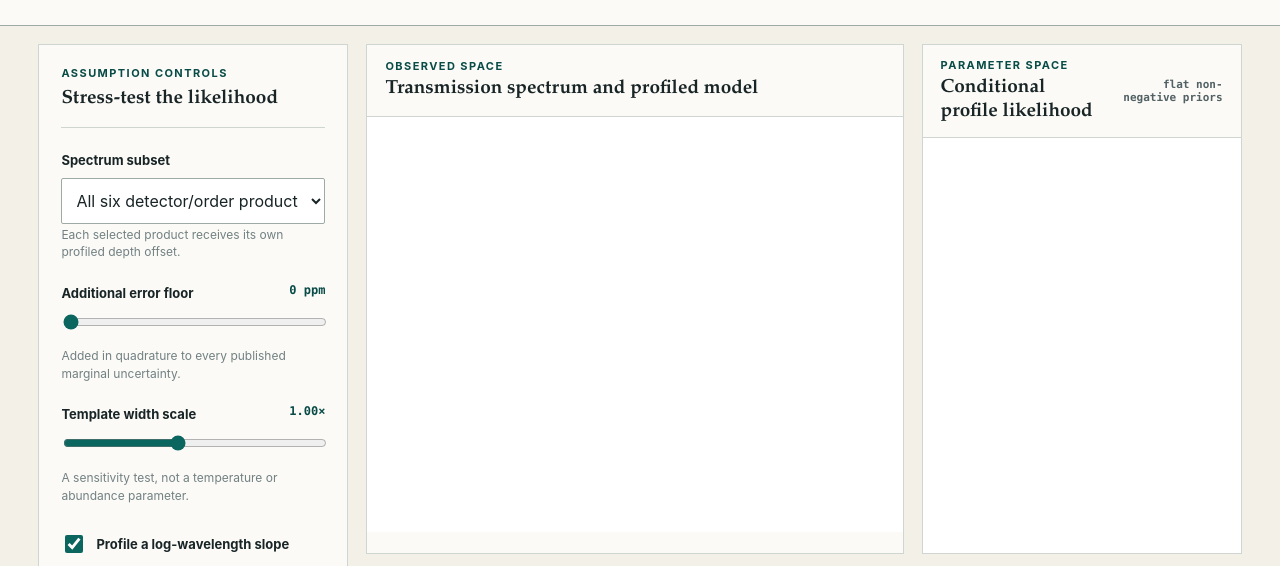
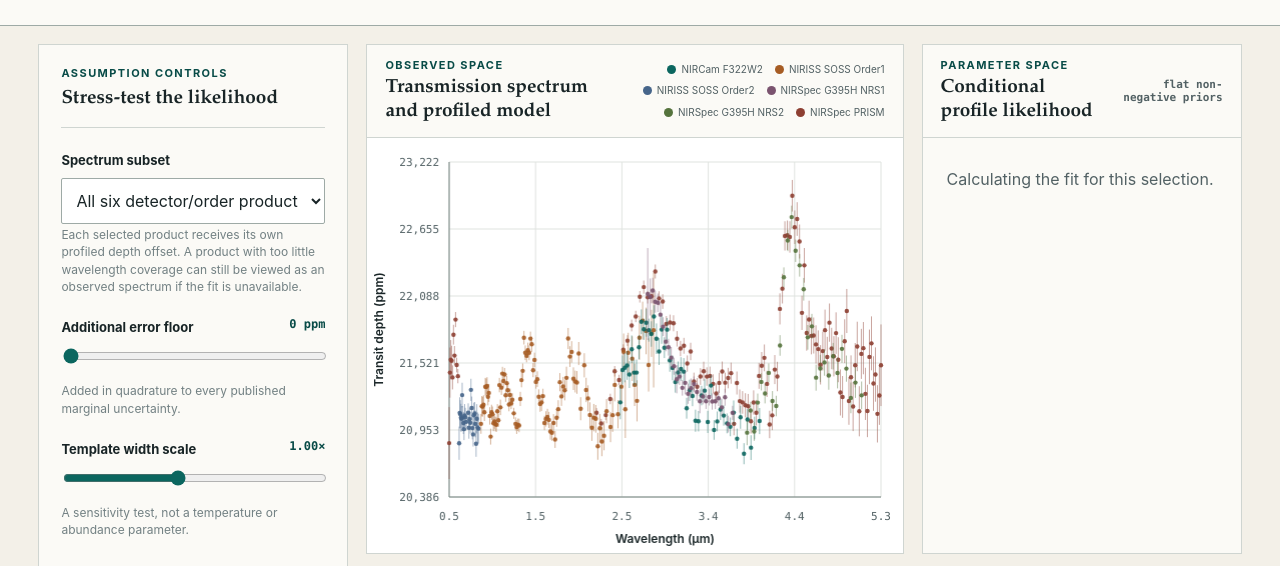
Before and after one commit to Biswajit1999/exoplanet-atmosphere-retrieval-lab, a website: page index.html in a window 1280 px wide. Shown: the part 229-795 px from the top of the page. Drawn offline with Linux system fonts and the light colour scheme.

Commit message:
Expose the spectral data and keep failed subset fits from showing stale results

```diff
--- a/app.js
+++ b/app.js
@@ -7,6 +7,12 @@ const format = (value, digits = 0) => Number(value).toLocaleString("en-GB", { ma
 
 function instrumentColours(names) {
   return Object.fromEntries([...names].sort().map((name, index) => [name, COLORS[index % COLORS.length]]));
+}
+
+function visibleSpectrum() {
+  if (state.result) return state.result.points;
+  const instrument = $("instrument").value;
+  return state.dataset.points.filter((point) => instrument === "all" || point.instrument === instrument);
 }
 
 function prepareCanvas(canvas) {
@@ -59,9 +65,8 @@ function drawAxes(context, width, height, bounds, labels) {
 }
 
 function drawSpectrum() {
-  if (!state.result) return;
   const { context, width, height } = prepareCanvas($("spectrumCanvas"));
-  const points = state.result.points;
+  const points = visibleSpectrum();
   const xValues = points.map((point) => point.wavelength_um);
   const yLow = points.map((point) => point.transit_depth_ppm - point.uncertainty_ppm);
   const yHigh = points.map((point) => point.transit_depth_ppm + point.uncertainty_ppm);
@@ -70,18 +75,21 @@ function drawSpectrum() {
     xMin: Math.min(...xValues), xMax: Math.max(...xValues),
     yMin: Math.min(...yLow) - padding, yMax: Math.max(...yHigh) + padding,
   }, { x: "Wavelength (µm)", y: "Transit depth (ppm)" });
-  const colours = instrumentColours(state.result.instruments);
-  for (const instrument of state.result.instruments) {
+  const instruments = [...new Set(points.map((point) => point.instrument))];
+  const colours = instrumentColours(instruments);
+  for (const instrument of instruments) {
     const selected = points.filter((point) => point.instrument === instrument).sort((a, b) => a.wavelength_um - b.wavelength_um);
     context.strokeStyle = colours[instrument];
     context.globalAlpha = 0.78;
     context.lineWidth = 1.5;
+    if (state.result) {
       context.beginPath();
       selected.forEach((point, index) => {
         const px = axes.x(point.wavelength_um), py = axes.y(point.model_ppm);
         if (index) context.lineTo(px, py); else context.moveTo(px, py);
       });
       context.stroke();
+    }
     context.globalAlpha = 0.48;
     context.lineWidth = 1;
     for (const point of selected) {
@@ -94,7 +102,11 @@ function drawSpectrum() {
     }
     context.globalAlpha = 1;
   }
-  $("spectrumSummary").textContent = `${points.length} spectral bins across ${state.result.instruments.length} products. The profiled model has residual RMS ${format(state.result.metrics.residual_rms_ppm, 1)} ppm and reduced chi-squared ${format(state.result.metrics.reduced_chi2, 2)}.`;
+  const productCount = instruments.length === 1 ? "one product" : `${instruments.length} products`;
+  const contextText = state.result
+    ? `The profiled model has residual RMS ${format(state.result.metrics.residual_rms_ppm, 1)} ppm and reduced chi-squared ${format(state.result.metrics.reduced_chi2, 2)}.`
+    : "The graph shows measured points and their marginal uncertainties.";
+  $("spectrumSummary").textContent = `${points.length} spectral bins across ${productCount}. ${contextText}`;
 }
 
 function posteriorColour(value, maximum) {
@@ -163,8 +175,9 @@ function renderMetrics() {
 }
 
 function renderLegend() {
-  const colours = instrumentColours(state.result.instruments);
-  $("legend").innerHTML = state.result.instruments.map((name) => `<span><i style="--swatch:${colours[name]}"></i>${name.replaceAll("_", " ")}</span>`).join("");
+  const instruments = [...new Set(visibleSpectrum().map((point) => point.instrument))].sort();
+  const colours = instrumentColours(instruments);
+  $("legend").innerHTML = instruments.map((name) => `<span><i style="--swatch:${colours[name]}"></i>${name.replaceAll("_", " ")}</span>`).join("");
 }
 
 function renderCoverage() {
@@ -174,7 +187,7 @@ function renderCoverage() {
   }, {});
   $("coverageRows").innerHTML = Object.entries(groups).sort(([a], [b]) => a.localeCompare(b)).map(([name, points]) => {
     const errors = points.map((point) => point.uncertainty_ppm).sort((a, b) => a - b);
-    const median = errors[Math.floor(errors.length / 2)];
+    const median = (errors[Math.floor((errors.length - 1) / 2)] + errors[Math.floor(errors.length / 2)]) / 2;
     const wavelengths = points.map((point) => point.wavelength_um);
     return `<tr><th scope="row">${name.replaceAll("_", " ")}</th><td>${points.length}</td><td>${format(Math.min(...wavelengths), 2)}–${format(Math.max(...wavelengths), 2)}</td><td>${format(median, 1)}</td></tr>`;
   }).join("");
@@ -182,18 +195,35 @@ function renderCoverage() {
 }
 
 function render() {
+  $("posteriorCanvas").hidden = false;
+  $("posteriorNotice").hidden = true;
   renderLegend(); renderMetrics(); drawSpectrum(); drawPosterior();
 }
 
+function showSpectrumOnly(message, pending = false) {
+  state.result = null;
+  $("metrics").replaceChildren();
+  $("fitFlag").className = pending ? "fit-flag" : "fit-flag bad";
+  $("fitFlag").textContent = pending ? "evaluating" : "fit unavailable";
+  $("interpretationText").textContent = message;
+  $("posteriorCanvas").hidden = true;
+  $("posteriorNotice").hidden = false;
+  $("posteriorNotice").textContent = message;
+  $("posteriorSummary").textContent = message;
+  renderLegend();
+  drawSpectrum();
+}
+
 function requestAnalysis() {
-  if (!state.dataset) return;
+  if (!state.worker) return;
   clearTimeout(state.timer);
+  const requestId = ++state.requestId;
+  $("workerStatus").textContent = "Evaluating likelihood grid";
+  $("runId").textContent = `analysis ${String(requestId).padStart(2, "0")}`;
+  showSpectrumOnly("Calculating the fit for this selection.", true);
   state.timer = setTimeout(() => {
-    state.requestId += 1;
-    $("workerStatus").textContent = "Evaluating likelihood grid";
-    $("runId").textContent = `analysis ${String(state.requestId).padStart(2, "0")}`;
     state.worker.postMessage({
-      requestId: state.requestId,
+      requestId,
       spectrum: state.dataset.points,
       options: {
         instrument: $("instrument").value,
@@ -219,12 +249,19 @@ async function initialise() {
   state.worker = new Worker("physicsWorker.js");
   state.worker.onmessage = (event) => {
     if (event.data.requestId !== state.requestId) return;
-    if (!event.data.ok) { $("workerStatus").textContent = event.data.error; return; }
+    if (!event.data.ok) {
+      $("workerStatus").textContent = "Observed spectrum only";
+      showSpectrumOnly(event.data.error);
+      return;
+    }
     state.result = event.data.result;
     $("workerStatus").textContent = `${state.result.metrics.bins} bins · likelihood complete`;
     render();
   };
-  state.worker.onerror = (event) => { $("workerStatus").textContent = `Worker error: ${event.message}`; };
+  state.worker.onerror = (event) => {
+    $("workerStatus").textContent = "Observed spectrum only";
+    showSpectrumOnly(`Worker error: ${event.message}`);
+  };
   requestAnalysis();
 }
 
@@ -236,6 +273,6 @@ $("reset").addEventListener("click", () => {
   $("instrument").value = "all"; $("errorFloor").value = 0; $("errorFloorValue").textContent = "0 ppm";
   $("widthScale").value = 1; $("widthScaleValue").textContent = "1.00×"; $("includeSlope").checked = true; requestAnalysis();
 });
-window.addEventListener("resize", () => { if (state.result) { drawSpectrum(); drawPosterior(); } });
+window.addEventListener("resize", () => { if (state.dataset) { drawSpectrum(); drawPosterior(); } });
 
 initialise().catch((error) => { $("workerStatus").textContent = error.message; });
--- a/index.html
+++ b/index.html
@@ -79,7 +79,7 @@
       <select id="instrument">
         <option value="all">All six detector/order products</option>
       </select>
-      <p class="field-note">Each selected product receives its own profiled depth offset.</p>
+      <p class="field-note">Each selected product receives its own profiled depth offset. A product with too little wavelength coverage can still be viewed as an observed spectrum if the fit is unavailable.</p>
 
       <label for="errorFloor">Additional error floor <output id="errorFloorValue">0 ppm</output></label>
       <input id="errorFloor" type="range" min="0" max="300" step="10" value="0">
@@ -118,6 +118,7 @@
           <span class="figure-tag">flat non-negative priors</span>
         </div>
         <canvas id="posteriorCanvas" role="img" aria-describedby="posteriorSummary"></canvas>
+        <p id="posteriorNotice" class="posterior-notice" hidden></p>
         <p id="posteriorSummary" class="sr-summary">Posterior surface is loading.</p>
       </article>
 
@@ -133,7 +134,7 @@
         </div>
       </article>
 
-      <article class="figure-card provenance-card">
+      <article class="figure-card provenance-card" id="data-coverage">
         <div class="figure-heading">
           <div><p>Audit trail</p><h2>Data coverage and provenance</h2></div>
           <a href="https://doi.org/10.5281/zenodo.10161743" target="_blank" rel="noopener">Zenodo DOI</a>
@@ -145,6 +146,10 @@
             <tbody id="coverageRows"></tbody>
           </table>
         </div>
+        <figure class="coverage-figure">
+          <img src="assets/wasp39b-transmission-evidence.png" width="966" height="690" loading="lazy" alt="WASP-39 b transmission depth and marginal uncertainty versus wavelength, grouped by the six JWST detector products">
+          <figcaption>All 355 included bins before fitting, with the marginal errors retained in the browser dataset. <a href="data/wasp39b_benchmark.json" download>Download the plotted bins</a> · <a href="assets/wasp39b-transmission-evidence.png" download>Download the figure</a></figcaption>
+        </figure>
         <p class="provenance-note" id="provenanceNote"></p>
       </article>
     </section>
--- a/styles.css
+++ b/styles.css
@@ -116,3 +116,22 @@ th { color: var(--muted); font-size: 11px; text-transform: uppercase; letter-spa
   html { scroll-behavior: auto; }
   *, *::before, *::after { transition-duration: .01ms !important; animation-duration: .01ms !important; }
 }
+.coverage-figure {
+  margin: 1rem clamp(12px, 2vw, 24px);
+}
+.coverage-figure img {
+  width: 100%;
+  height: auto;
+  display: block;
+}
+.coverage-figure figcaption, .posterior-notice {
+  color: var(--muted);
+  padding: .8rem 0;
+  line-height: 1.6;
+}
+.posterior-notice {
+  margin: 1rem 1.5rem;
+}
+#posteriorCanvas[hidden] {
+  display: none;
+}
```
Lines whose indentation alone changed are shown as unchanged.
